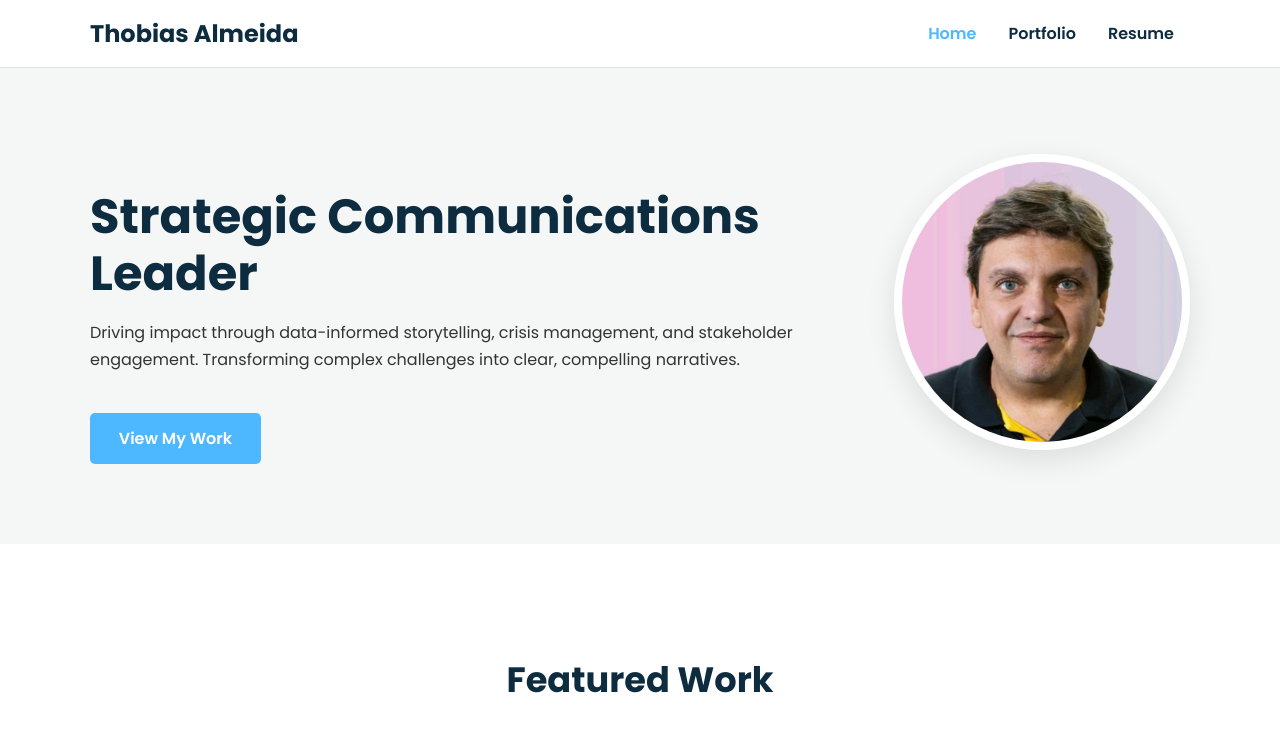
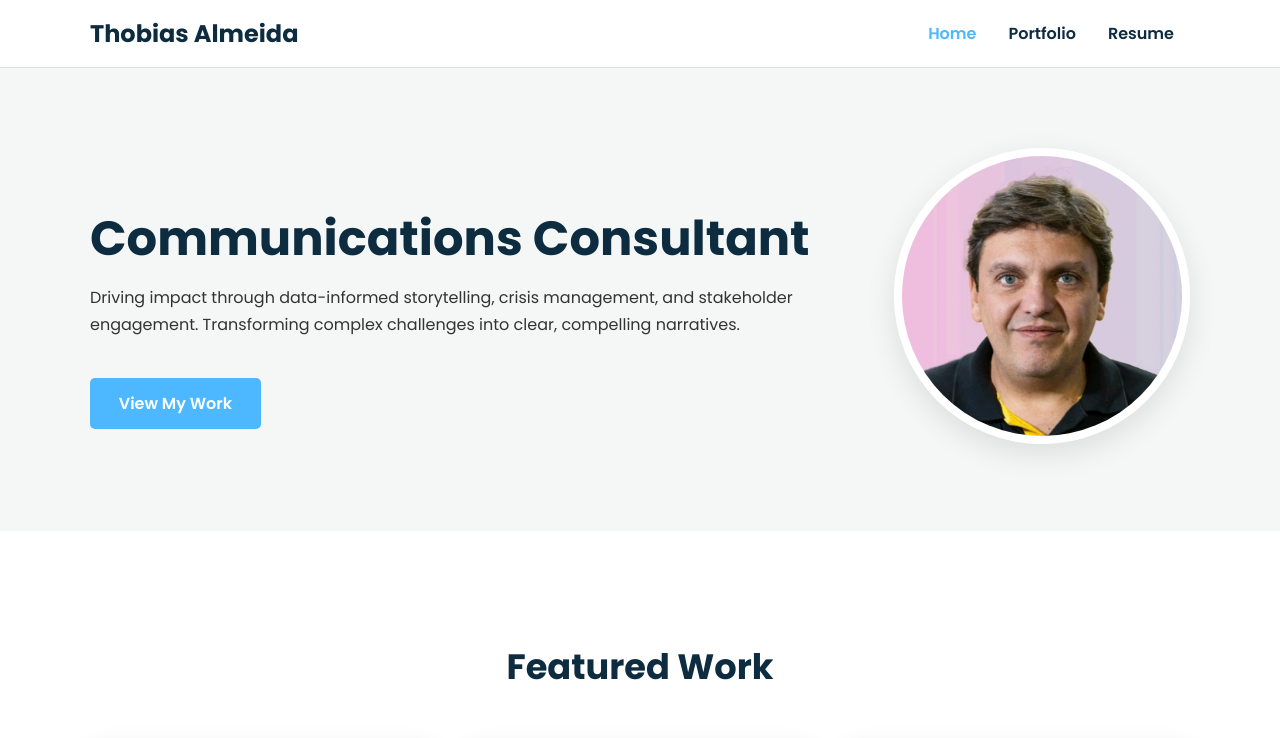
Before and after one commit to Thobiaslda/thobiasalmeida.github.io, a plain HTML site: page index.html in a window 1280 px wide. Shown: the top 738 px of the page. Drawn offline with Linux system fonts and the light colour scheme; grey boxes are pictures that could not be loaded.

Commit message:
Update index.html

```diff
--- a/index.html
+++ b/index.html
@@ -25,7 +25,7 @@
         <section class="hero">
             <div class="container hero-content">
                 <div class="hero-text">
-                    <h1>Strategic Communications Leader</h1>
+                    <h1>Communications Consultant</h1>
                     <p>Driving impact through data-informed storytelling, crisis management, and stakeholder engagement. Transforming complex challenges into clear, compelling narratives.</p>
                     <a href="portfolio.html" class="btn">View My Work</a>
                 </div>
```
